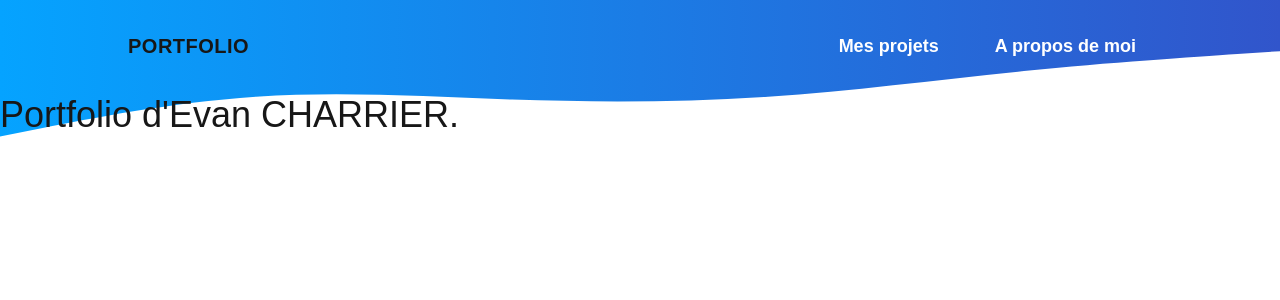
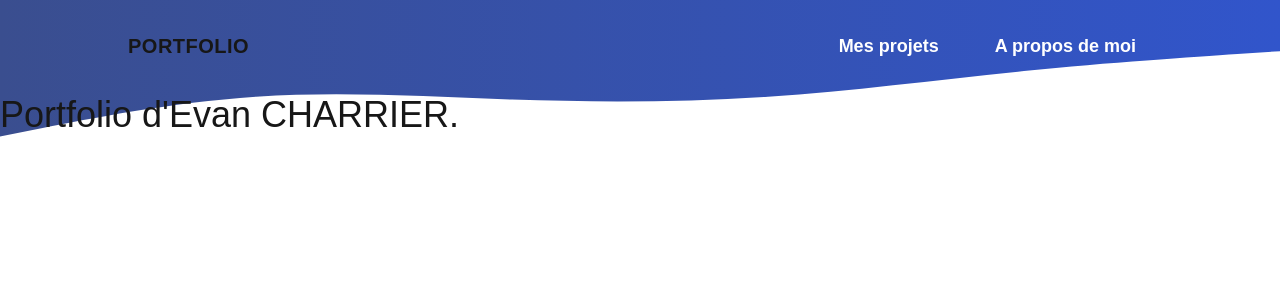
Before and after one commit to evanchr/Portfolio, a Next.js app: page / in a window 1280 px wide. Shown: the top 300 px of the page. Built offline with nearby package versions, Linux system fonts and the light colour scheme.

Commit message:
fix navlink color

```diff
--- a/src/components/main-header/main-header-background.tsx
+++ b/src/components/main-header/main-header-background.tsx
@@ -4,7 +4,7 @@ export default function MainHeaderBackground() {
         <svg xmlns="http://www.w3.org/2000/svg" viewBox="0 0 1440 320" preserveAspectRatio="none">
           <defs>
             <linearGradient id="gradient" x1="0%" y1="0%" x2="100%" y2="0%">
-              <stop offset="0%" style={{ stopColor: "#05a3ff", stopOpacity: "1" }} />
+              <stop offset="0%" style={{ stopColor: "#3a4e8f", stopOpacity: "1" }} />
               <stop offset="100%" style={{ stopColor: "#3155cb", stopOpacity: "1" }} />
             </linearGradient>
           </defs>
--- a/src/components/main-header/nav-link.tsx
+++ b/src/components/main-header/nav-link.tsx
@@ -17,8 +17,8 @@ export default function NavLink({ href, children }: NavLinkProps) {
     <Link
       href={href}
       className={` font-bold py-2 px-4 rounded-md
-        hover:bg-clip-text hover:text-transparent hover:bg-gradient-to-r hover:from-[#05a3ff] hover:to-[#3155cb] hover:shadow-[0_0_18px_rgba(3,163,255,0.8)]
-        ${isActive ? "bg-clip-text text-transparent bg-gradient-to-r from-[#05a3ff] to-[#3155cb]" : ""}`}
+        hover:bg-clip-text hover:text-transparent hover:bg-gradient-to-r hover:from-[#05a3ff] hover:to-[#0c8bd4] hover:[text-shadow:0_0_18px_rgba(3,163,255,0.8)]
+        ${isActive ? "bg-clip-text text-transparent bg-gradient-to-r from-[#05a3ff] to-[#0c8bd4] [text-shadow:0_0_18px_rgba(3,163,255,0.8)]" : ""}`}
     >
       {children}
     </Link>
```
